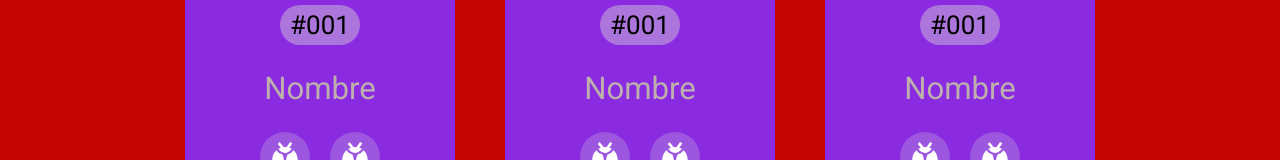
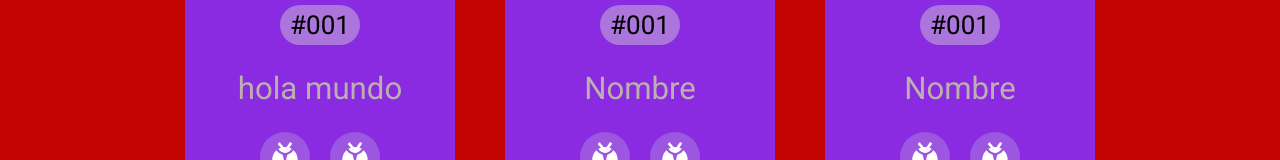
Before and after one commit to FerGreen97/Pokedex, a plain HTML site: page index.html in a window 1280 px wide. Shown: the part 393-553 px from the top of the page. Drawn offline with Linux system fonts and the light colour scheme.

Commit message:
cambio nombre primer tarjeta

```diff
--- a/index.html
+++ b/index.html
@@ -18,7 +18,7 @@
                         <img src="./img/pokemon/Bulbasaur-PNG-Transparent-Image.png" >
                     </div>
                     <span class="identificador">#001</span>
-                    <span class="nombre">Nombre</span>
+                    <span class="nombre">hola mundo</span>
                     <div class="iconos">
                         <div class="contenedorIcon">
                             <img src="./img/icon/bug.svg">
```
